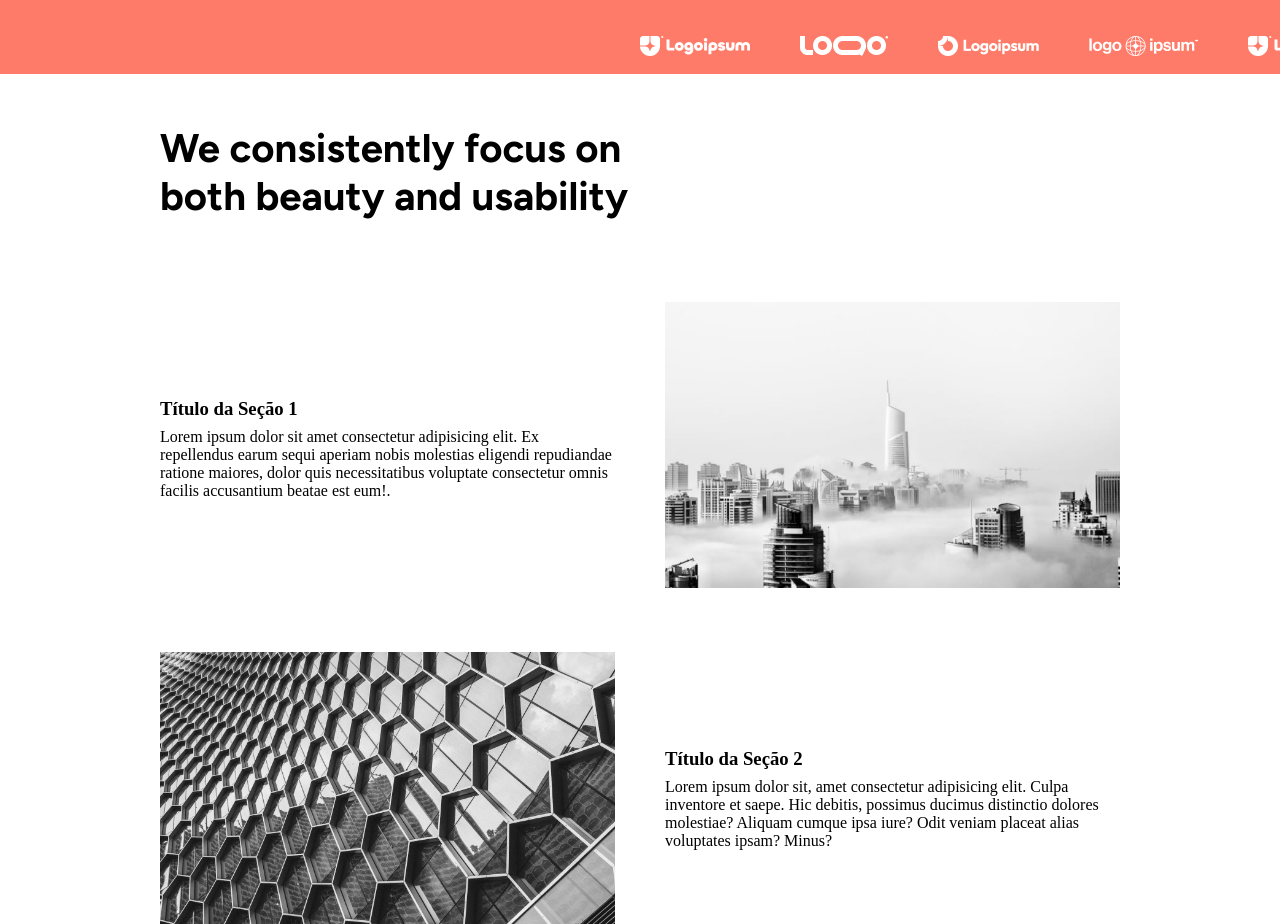
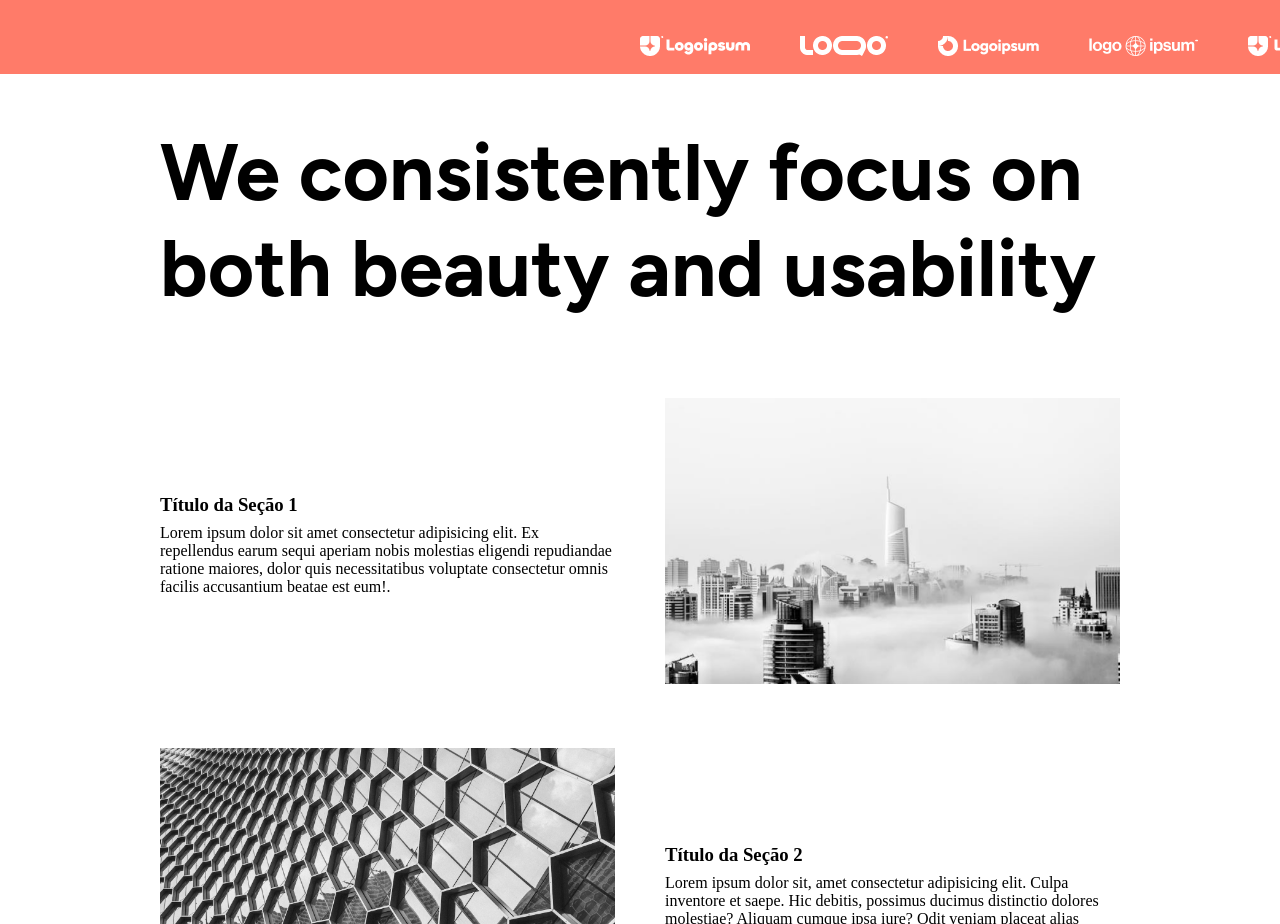
Before and after one commit to gabrieljcoutinho/Projeto-Archi-Firm, a React (Create React App) app: page / in a window 1280 px wide. Shown: the part 2460-3384 px from the top of the page. Built offline with nearby package versions, Linux system fonts and the light colour scheme.

Commit message:
font size

```diff
--- a/src/Css/focoDaEmpresa.css
+++ b/src/Css/focoDaEmpresa.css
@@ -1,7 +1,7 @@
 @import url(../fonts/Figtree.css);
 
 .tituloFocoDaEmpresa {
-    font-size: 40px;
+    font-size: 80px;
     padding-left: 10rem;
     font-family: "Figtree";
     margin-bottom: 50px;
```
